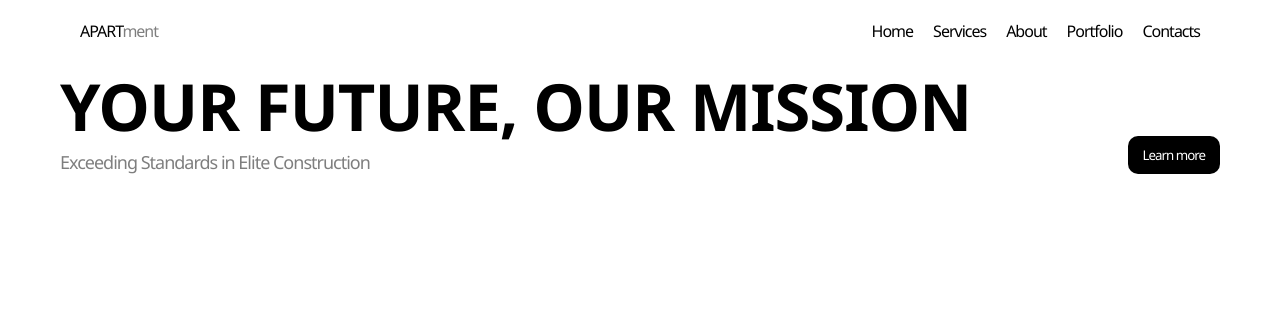
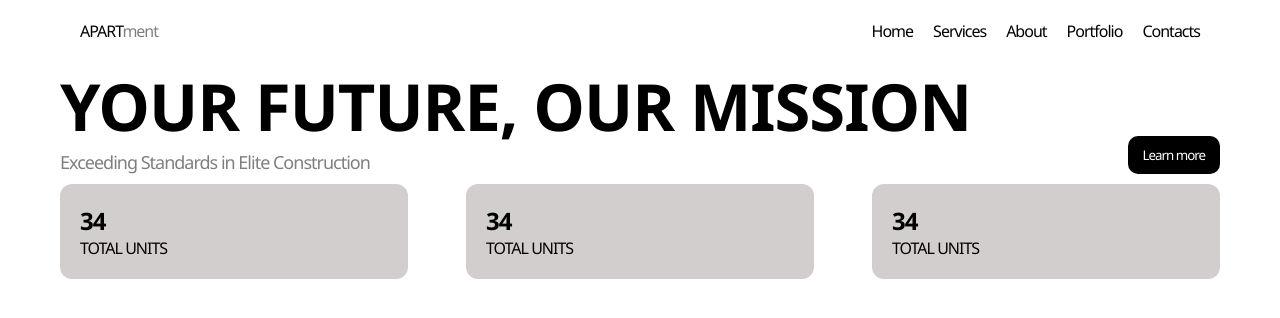
Before and after one commit to khan-artaza/myFirstCollab, a plain HTML site: page index.html in a window 1280 px wide. Drawn offline with Linux system fonts and the light colour scheme.

Commit message:
added infoCards

```diff
--- a/index.html
+++ b/index.html
@@ -26,6 +26,21 @@
             </div>
             <button>Learn more</button>
         </section>
+
+        <section class="third">
+            <div class="infoCard">
+                <h2>34</h2>
+                <p>TOTAL UNITS</p>
+            </div>
+            <div class="infoCard">
+                <h2>34</h2>
+                <p>TOTAL UNITS</p>
+            </div>
+            <div class="infoCard">
+                <h2>34</h2>
+                <p>TOTAL UNITS</p>
+            </div>
+        </section>
     </main>
 </body>
 </html>
--- a/style.css
+++ b/style.css
@@ -74,3 +74,18 @@ opacity: 0.5;
 main{
     padding: 0 60px;
 }
+
+.third{
+    width: 100%;
+    display: flex;
+    justify-content: space-between;
+    align-items: center;
+    margin-top: 10px;
+}
+
+.infoCard{
+    width: 30%;
+    border-radius: 12px;
+    background-color: rgb(211, 206, 206);
+    padding: 20px;
+}
```
